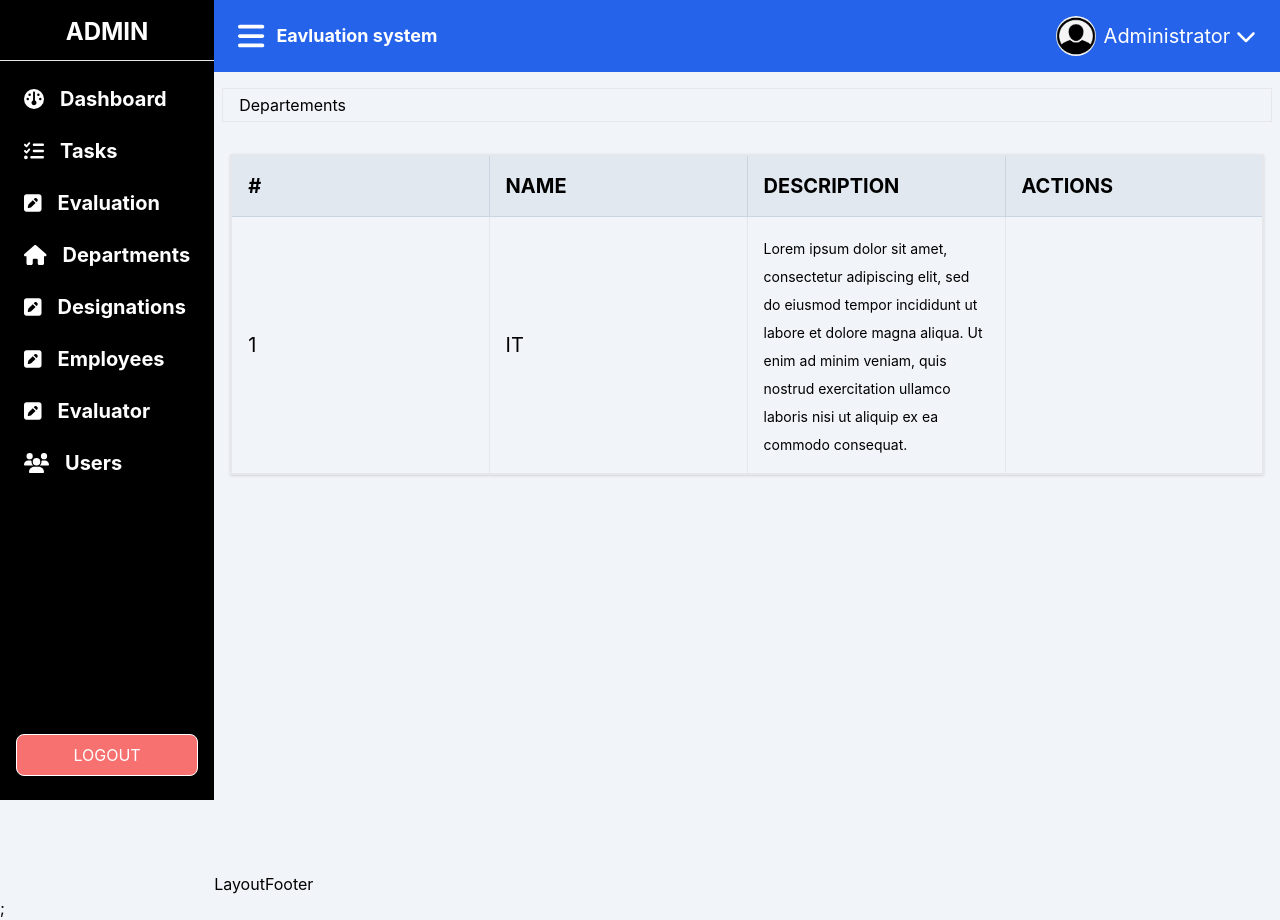
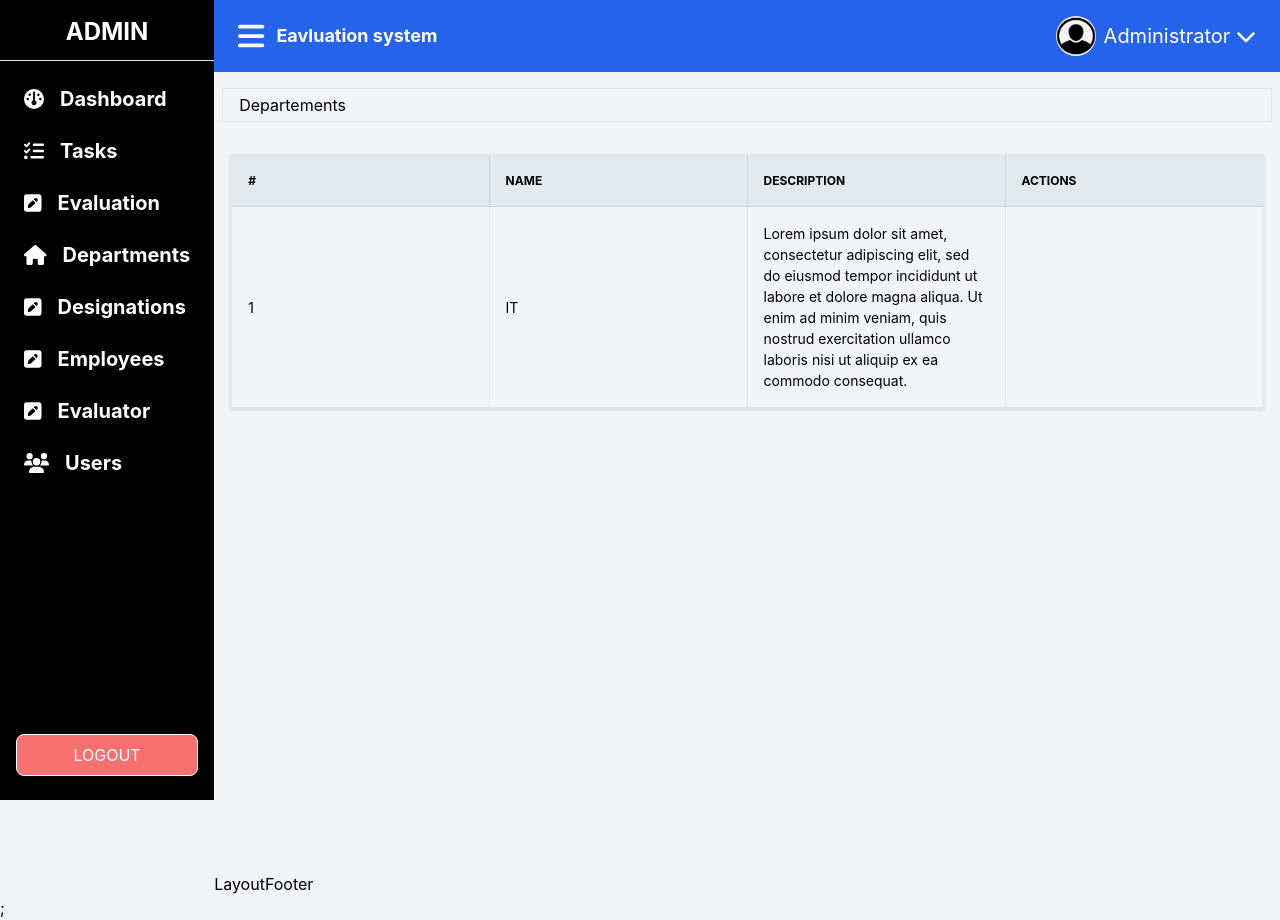
Before and after one commit to sapd-001/react-client, a React (Vite) app: page /#/admin/departments in a window 1280 px wide. Built offline with nearby package versions, Linux system fonts and the light colour scheme.

Commit message:
Add browser open

```diff
--- a/package.json
+++ b/package.json
@@ -4,7 +4,7 @@
   "version": "0.0.0",
   "type": "module",
   "scripts": {
-    "dev": "vite --port 3000 --host",
+    "dev": "vite --port 3000 --open",
     "build": "tsc && vite build",
     "preview": "vite preview",
     "lint": "eslint --ext .js,.jsx,.ts,.tsx,.vue src",
--- a/src/components/Table.tsx
+++ b/src/components/Table.tsx
@@ -25,7 +25,7 @@ const Table = ({ columns, rows }: Props) => {
 		<div className="p-4">
 			<table className="table-fixed w-full border-collapse border-2 shadow p-2 text-left overflow-x-scroll">
 				<thead>
-					<tr className="font-bold text-xl uppercase bg-slate-200">
+					<tr className="uppercase text-[12px] bg-slate-200">
 						{columns.map((c) => (
 							<th
 								key={c.title+c.id}
@@ -36,7 +36,7 @@ const Table = ({ columns, rows }: Props) => {
 						))}
 					</tr>
 				</thead>
-				<tbody className="w-full text-xl">
+				<tbody className="w-full text-[14px]">
 					{rows.map((data) => {
 						return (
 							<tr key={data.id} className="even:bg-slate-100">
```
